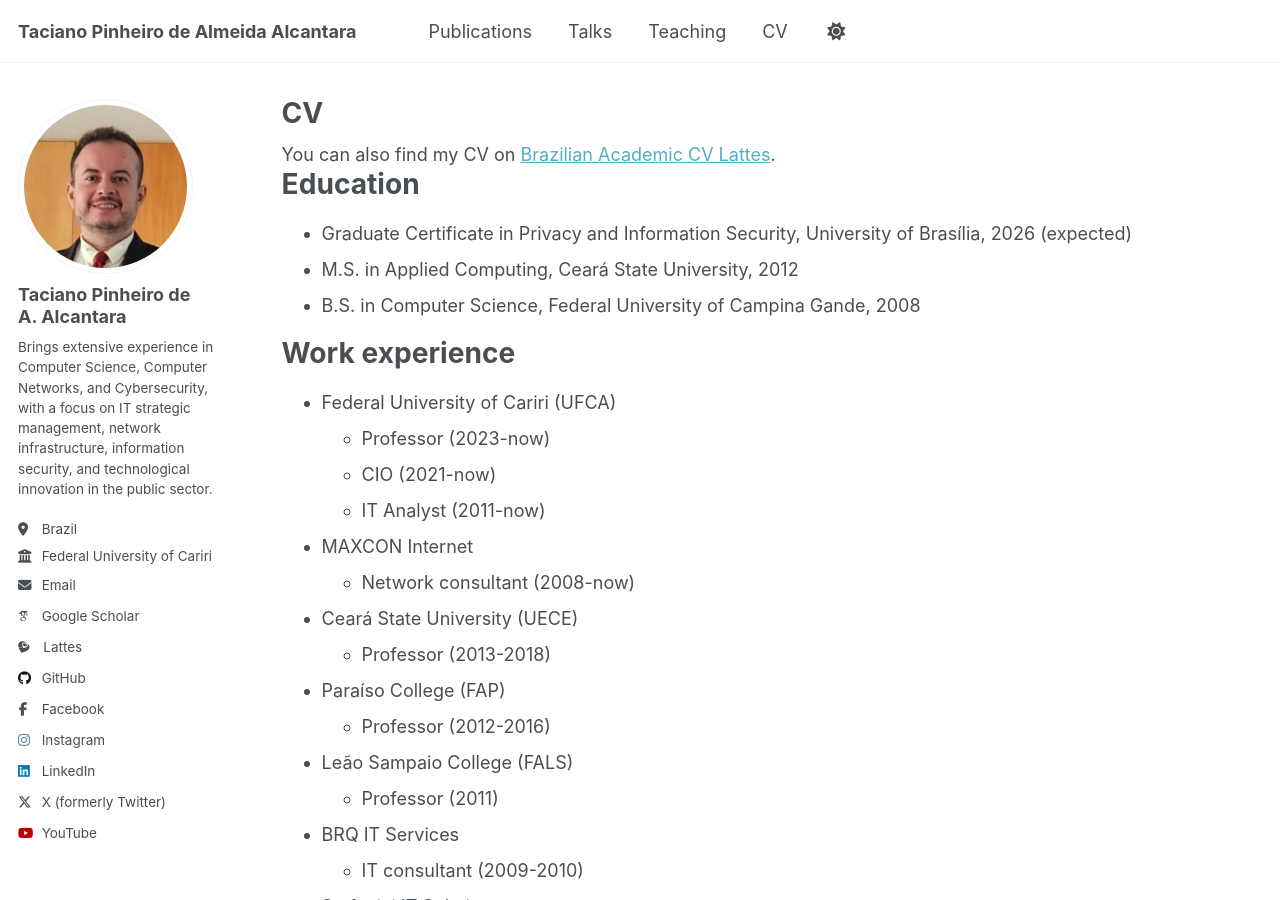
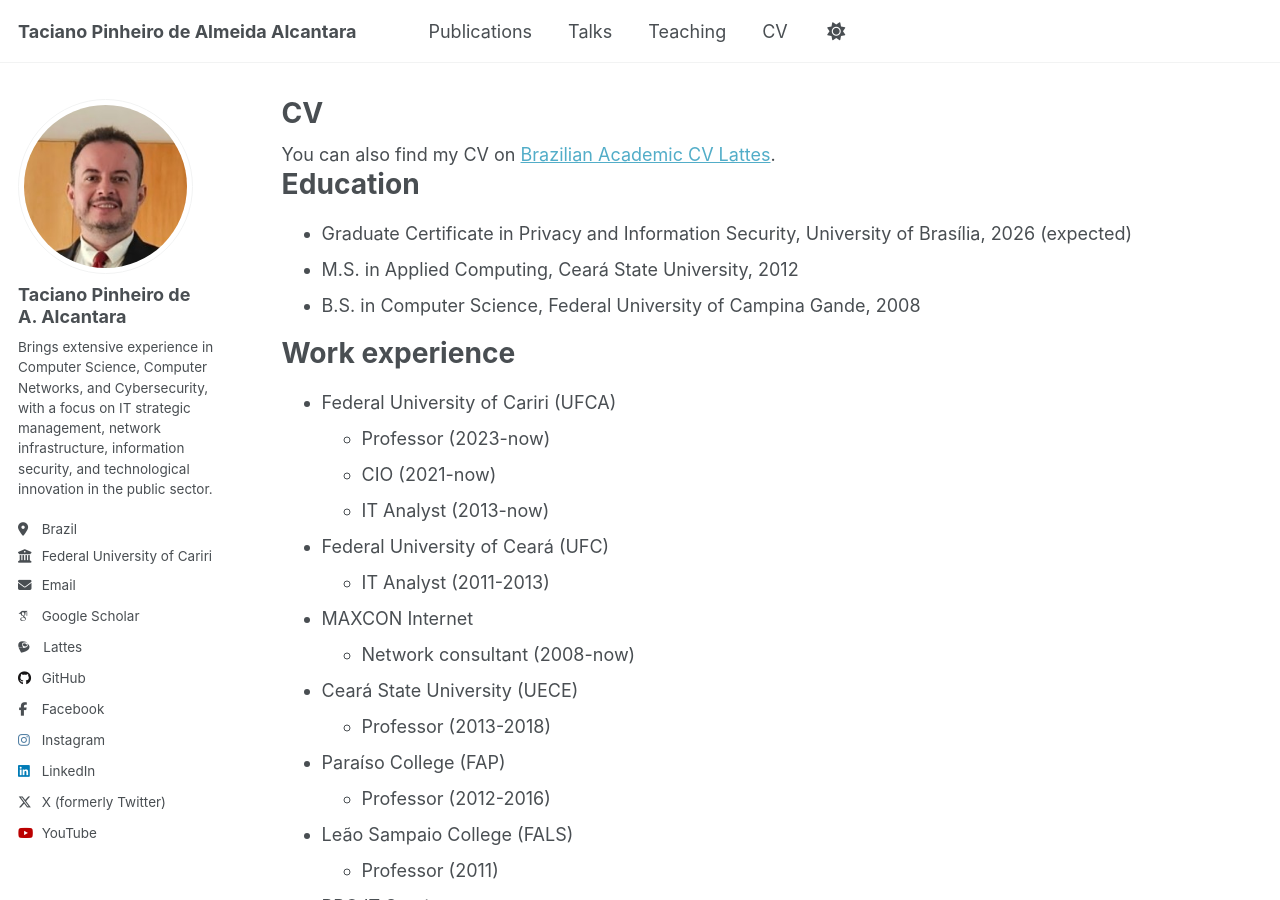
Before and after one commit to tacianopinheiro/tacianopinheiro.github.io, a Jekyll site: the page built from _pages/cv.md, in a window 1280 px wide and 900 px high. Built offline with Jekyll 4.4.1, drawn with Linux system fonts in a browser that asks for light colours; some web fonts are replaced.

Commit message:
Update cv.md

```diff
--- a/_pages/cv.md
+++ b/_pages/cv.md
@@ -24,7 +24,10 @@ Work experience
 * Federal University of Cariri (UFCA)
   * Professor (2023-now)
   * CIO (2021-now)
-  * IT Analyst (2011-now)
+  * IT Analyst (2013-now)
+
+* Federal University of Ceará (UFC)
+  * IT Analyst (2011-2013)
 
 * MAXCON Internet
   * Network consultant (2008-now)
```
